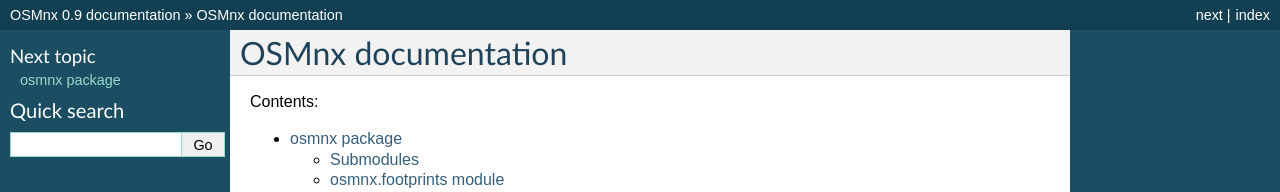
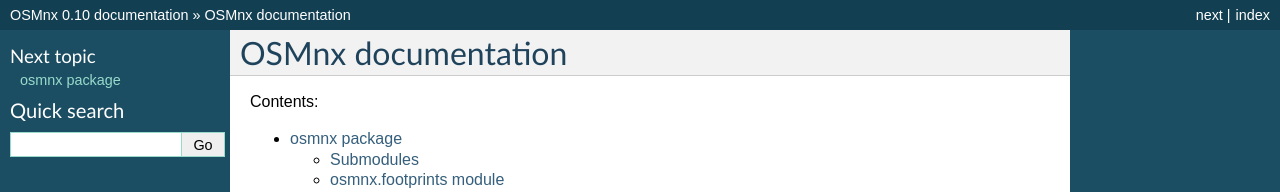
Before and after one commit to gboeing/osmnx, a Sphinx documentation site: the page built from docs/source/index.rst, in a window 1280 px wide. Shown: the top 192 px of the page. Built offline with Sphinx 7.4.7, drawn with Linux system fonts in a browser that asks for light colours; some of the changed text lies outside the part shown.

Commit message:
version bump

```diff
--- a/docs/source/conf.py
+++ b/docs/source/conf.py
@@ -79,7 +79,7 @@ author = 'Geoff Boeing'
 # The version info for the project you're documenting, acts as replacement for
 # |version| and |release|, also used in various other places throughout the
 # built documents.
-version = release = '0.9'
+version = release = '0.10'
 
 # The language for content autogenerated by Sphinx. Refer to documentation
 # for a list of supported languages.
```
